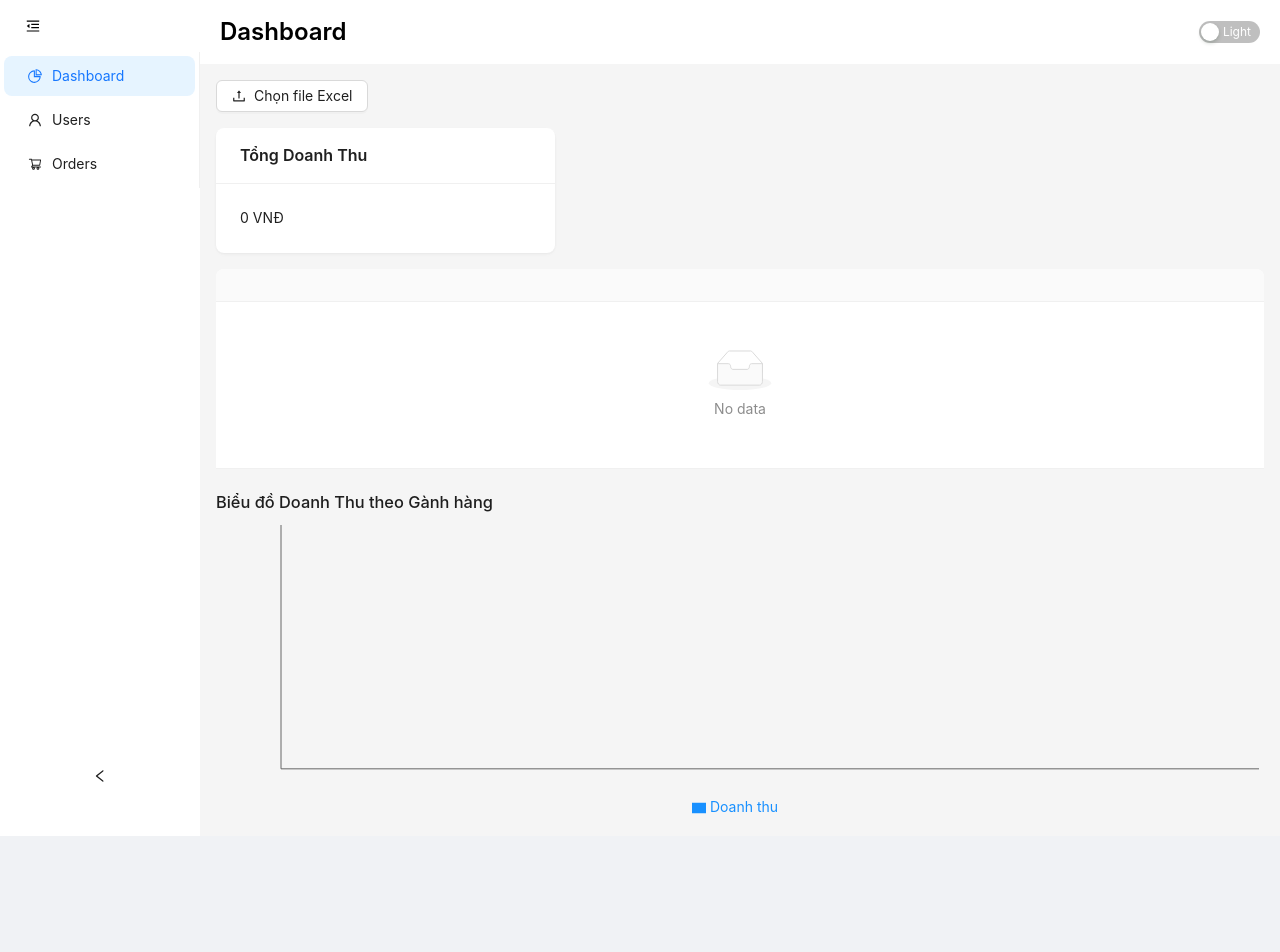
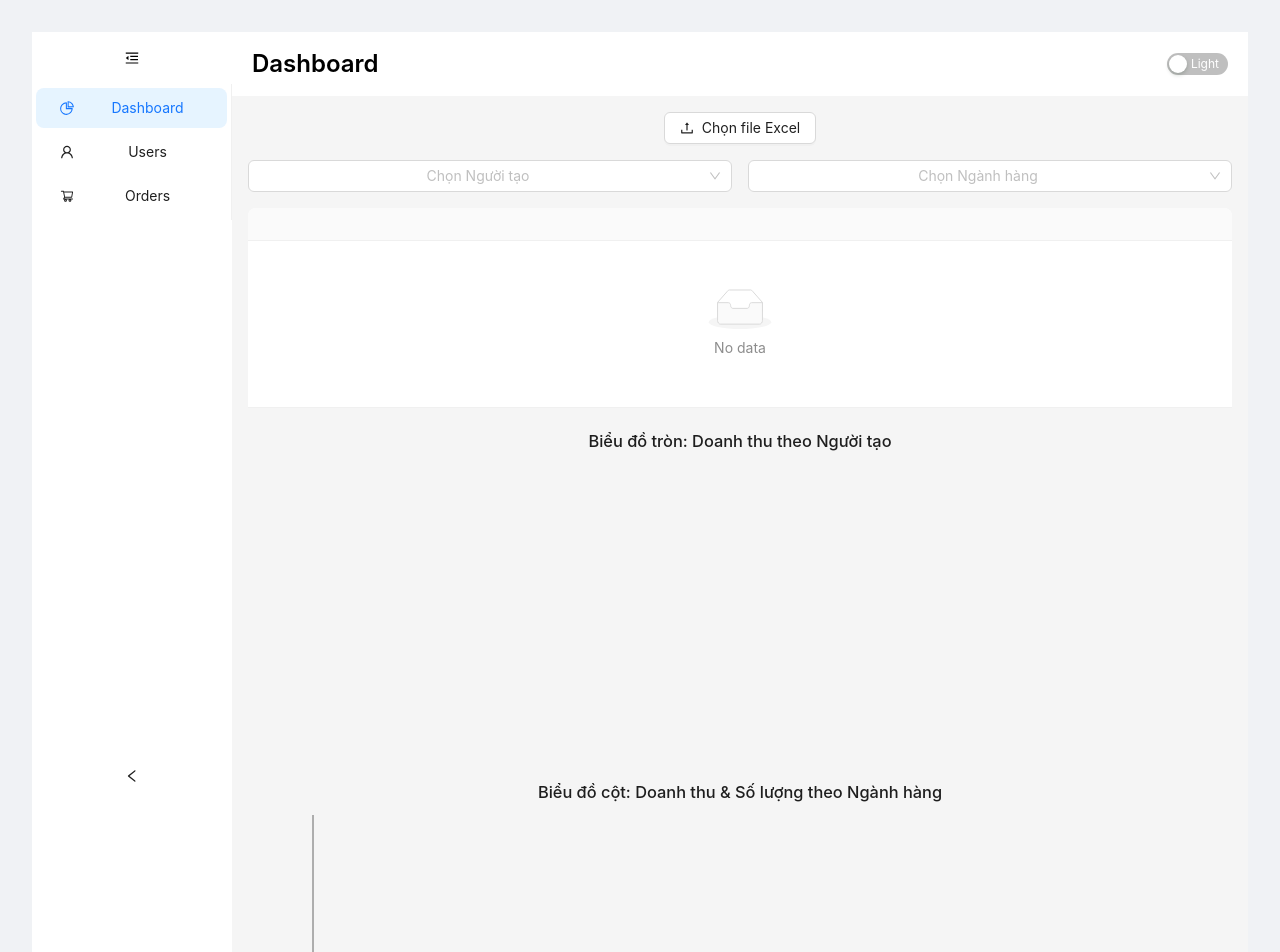
Before and after one commit to khanh28599-design/my-ant-dashboard-upgrade, a React (Vite) app: page / in a window 1280 px wide. Shown: the top 952 px of the page. Before the commit the page ends 836 px from the top, so only its background shows below. Built offline with nearby package versions, Linux system fonts and the light colour scheme.

Commit message:
Add Excel dashboard with table and chart

```diff
--- a/src/App.jsx
+++ b/src/App.jsx
@@ -1,17 +1,26 @@
 import React from "react";
 import { Layout } from "antd";
-import Sidebar from "./components/Sidebar";
-import Header from "./components/Header";
+import "antd/dist/reset.css"; // Reset CSS của Ant Design
+import "./App.css"; // CSS riêng của bạn nếu có
+
+// Import các component
 import ExcelDashboard from "./components/ExcelDashboard";
+import Sidebar from "./components/Sidebar"; // Nếu bạn đã có Sidebar
+import Header from "./components/Header";   // Nếu bạn đã có Header
 
 const { Content } = Layout;
 
 function App() {
   return (
     <Layout style={{ minHeight: "100vh" }}>
-      <Sidebar />
+      {/* Sidebar nếu có */}
+      {Sidebar && <Sidebar />}
+
       <Layout>
-        <Header />
+        {/* Header nếu có */}
+        {Header && <Header />}
+
+        {/* Nội dung chính */}
         <Content style={{ margin: 16 }}>
           <ExcelDashboard />
         </Content>
--- a/src/components/ExcelDashboard.jsx
+++ b/src/components/ExcelDashboard.jsx
@@ -1,6 +1,6 @@
 import React, { useState, useMemo } from "react";
 import * as XLSX from "xlsx";
-import { Upload, Button, Table, Card, Row, Col, message } from "antd";
+import { Upload, Button, Table, Row, Col, message, Select } from "antd";
 import { UploadOutlined } from "@ant-design/icons";
 import {
   BarChart,
@@ -10,12 +10,20 @@ import {
   Tooltip,
   ResponsiveContainer,
   Legend,
+  PieChart,
+  Pie,
+  Cell,
 } from "recharts";
+
+const { Option } = Select;
+const COLORS = ["#0088FE", "#00C49F", "#FFBB28", "#FF8042", "#AA336A", "#33AA99"];
 
 export default function ExcelDashboard() {
   const [data, setData] = useState([]);
   const [columns, setColumns] = useState([]);
-  const [totalRevenue, setTotalRevenue] = useState(0);
+
+  const [creatorFilter, setCreatorFilter] = useState([]);
+  const [categoryFilter, setCategoryFilter] = useState([]);
 
   // Xử lý file Excel
   const handleFile = (file) => {
@@ -25,51 +33,72 @@ export default function ExcelDashboard() {
       const workbook = XLSX.read(bstr, { type: "binary" });
       const sheetName = workbook.SheetNames[0];
       const sheet = workbook.Sheets[sheetName];
-      const jsonData = XLSX.utils.sheet_to_json(sheet);
+      let jsonData = XLSX.utils.sheet_to_json(sheet);
 
       if (jsonData.length === 0) {
         message.error("File Excel trống!");
         return;
       }
 
-      // Tạo columns Table tự động
-      const cols = Object.keys(jsonData[0]).map((key) => ({
-        title: key,
-        dataIndex: key,
-        key: key,
-        sorter: (a, b) =>
-          typeof a[key] === "number" ? a[key] - b[key] : a[key]?.localeCompare(b[key]),
+      // Lọc các cột quan trọng
+      jsonData = jsonData.map((row) => ({
+        "Người tạo": row["Người tạo"] || "",
+        "Ngành hàng": row["Ngành hàng"] || "",
+        "Phải thu": Number(row["Phải thu"] || row["Doanh thu"] || 0),
+        "Số lượng": Number(row["Số lượng"] || 0),
       }));
 
-      setColumns(cols);
       setData(jsonData);
 
-      // Tính tổng doanh thu
-      const revenueSum = jsonData.reduce(
-        (sum, row) => sum + Number(row["Doanh thu"] || 0),
-        0
-      );
-      setTotalRevenue(revenueSum);
+      // Columns cho Table
+      setColumns([
+        { title: "Người tạo", dataIndex: "Người tạo", key: "Người tạo" },
+        { title: "Ngành hàng", dataIndex: "Ngành hàng", key: "Ngành hàng" },
+        { title: "Phải thu", dataIndex: "Phải thu", key: "Phải thu", sorter: (a, b) => a["Phải thu"] - b["Phải thu"] },
+        { title: "Số lượng", dataIndex: "Số lượng", key: "Số lượng", sorter: (a, b) => a["Số lượng"] - b["Số lượng"] },
+      ]);
+
+      // Mặc định chọn tất cả
+      setCreatorFilter(Array.from(new Set(jsonData.map((r) => r["Người tạo"]))));
+      setCategoryFilter(Array.from(new Set(jsonData.map((r) => r["Ngành hàng"]))));
     };
     reader.readAsBinaryString(file);
-    return false; // prevent Upload default
+    return false;
   };
 
-  // Dữ liệu chart theo Gành hàng
-  const chartData = useMemo(() => {
-    if (!data) return [];
+  // Table dữ liệu
+  const filteredTable = useMemo(() => {
+    return data.filter(
+      (row) => creatorFilter.includes(row["Người tạo"]) && categoryFilter.includes(row["Ngành hàng"])
+    );
+  }, [data, creatorFilter, categoryFilter]);
+
+  // Pie chart: doanh thu theo Người tạo
+  const pieData = useMemo(() => {
     const grouped = {};
-    data.forEach((row) => {
-      const category = row["Gành hàng"];
-      const revenue = Number(row["Doanh thu"] || 0);
-      if (!grouped[category]) grouped[category] = 0;
-      grouped[category] += revenue;
+    filteredTable.forEach((row) => {
+      const creator = row["Người tạo"];
+      if (!grouped[creator]) grouped[creator] = 0;
+      grouped[creator] += row["Phải thu"];
     });
-    return Object.keys(grouped).map((key) => ({
-      name: key,
-      "Doanh thu": grouped[key],
-    }));
-  }, [data]);
+    return Object.keys(grouped).map((key) => ({ name: key, "Doanh thu": grouped[key] }));
+  }, [filteredTable]);
+
+  // Bar chart: doanh thu & số lượng theo Ngành hàng
+  const barData = useMemo(() => {
+    const filtered = filteredTable.filter((row) => categoryFilter.includes(row["Ngành hàng"]));
+    const grouped = {};
+    filtered.forEach((row) => {
+      const category = row["Ngành hàng"];
+      if (!grouped[category]) grouped[category] = { "Doanh thu": 0, "Số lượng": 0 };
+      grouped[category]["Doanh thu"] += row["Phải thu"];
+      grouped[category]["Số lượng"] += row["Số lượng"];
+    });
+    return Object.keys(grouped).map((key) => ({ name: key, ...grouped[key] }));
+  }, [filteredTable, categoryFilter]);
+
+  const allCreators = Array.from(new Set(data.map((r) => r["Người tạo"])));
+  const allCategories = Array.from(new Set(data.map((r) => r["Ngành hàng"])));
 
   return (
     <div>
@@ -78,27 +107,76 @@ export default function ExcelDashboard() {
       </Upload>
 
       <Row gutter={16} style={{ marginTop: 16 }}>
-        <Col span={8}>
-          <Card title="Tổng Doanh Thu" bordered={false}>
-            {totalRevenue.toLocaleString()} VNĐ
-          </Card>
+        <Col span={12}>
+          <Select
+            mode="multiple"
+            allowClear
+            placeholder="Chọn Người tạo"
+            style={{ width: "100%" }}
+            value={creatorFilter}
+            onChange={setCreatorFilter}
+          >
+            {allCreators.map((c) => (
+              <Option key={c} value={c}>
+                {c}
+              </Option>
+            ))}
+          </Select>
+        </Col>
+        <Col span={12}>
+          <Select
+            mode="multiple"
+            allowClear
+            placeholder="Chọn Ngành hàng"
+            style={{ width: "100%" }}
+            value={categoryFilter}
+            onChange={setCategoryFilter}
+          >
+            {allCategories.map((c) => (
+              <Option key={c} value={c}>
+                {c}
+              </Option>
+            ))}
+          </Select>
         </Col>
       </Row>
 
       <Table
         columns={columns}
-        dataSource={data.map((row, index) => ({ ...row, key: index }))}
+        dataSource={filteredTable.map((row, index) => ({ ...row, key: index }))}
         style={{ marginTop: 16 }}
       />
 
-      <h3 style={{ marginTop: 24 }}>Biểu đồ Doanh Thu theo Gành hàng</h3>
+      <h3 style={{ marginTop: 24 }}>Biểu đồ tròn: Doanh thu theo Người tạo</h3>
       <ResponsiveContainer width="100%" height={300}>
-        <BarChart data={chartData}>
+        <PieChart>
+          <Pie
+            data={pieData}
+            dataKey="Doanh thu"
+            nameKey="name"
+            cx="50%"
+            cy="50%"
+            outerRadius={100}
+            label
+          >
+            {pieData.map((entry, index) => (
+              <Cell key={`cell-${index}`} fill={COLORS[index % COLORS.length]} />
+            ))}
+          </Pie>
+          <Tooltip />
+          <Legend />
+        </PieChart>
+      </ResponsiveContainer>
+
+      <h3 style={{ marginTop: 24 }}>Biểu đồ cột: Doanh thu & Số lượng theo Ngành hàng</h3>
+      <ResponsiveContainer width="100%" height={300}>
+        <BarChart data={barData}>
           <XAxis dataKey="name" />
           <YAxis />
           <Tooltip />
           <Legend />
           <Bar dataKey="Doanh thu" fill="#1890ff" />
+          <Bar dataKey="Số lượng" fill="#ff8042" />
         </BarChart>
       </ResponsiveContainer>
     </div>
```
Also changed, not shown: src/components/EmployeeTable.jsx (added, +31 -0 lines), src/components/ExcelTable.jsx (deleted, +0 -52 lines), src/main.jsx (+6 -6 lines).
